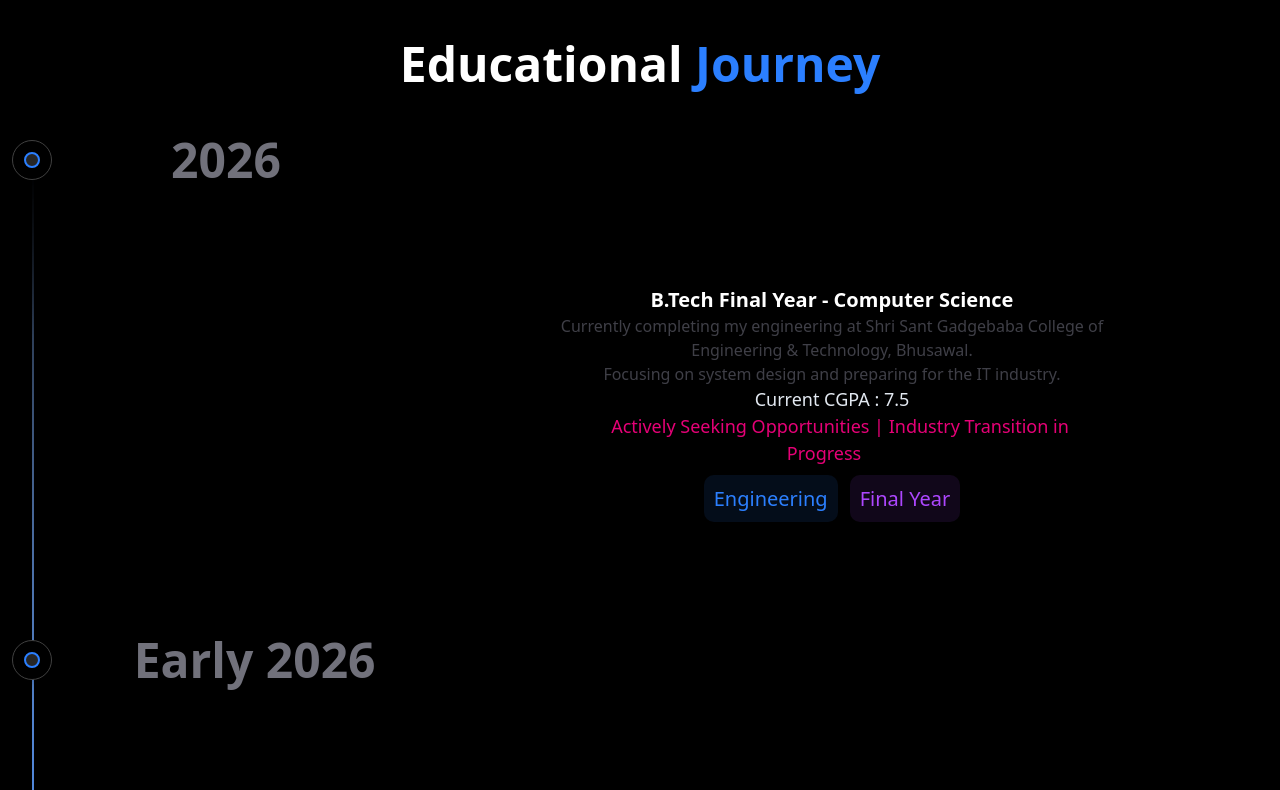
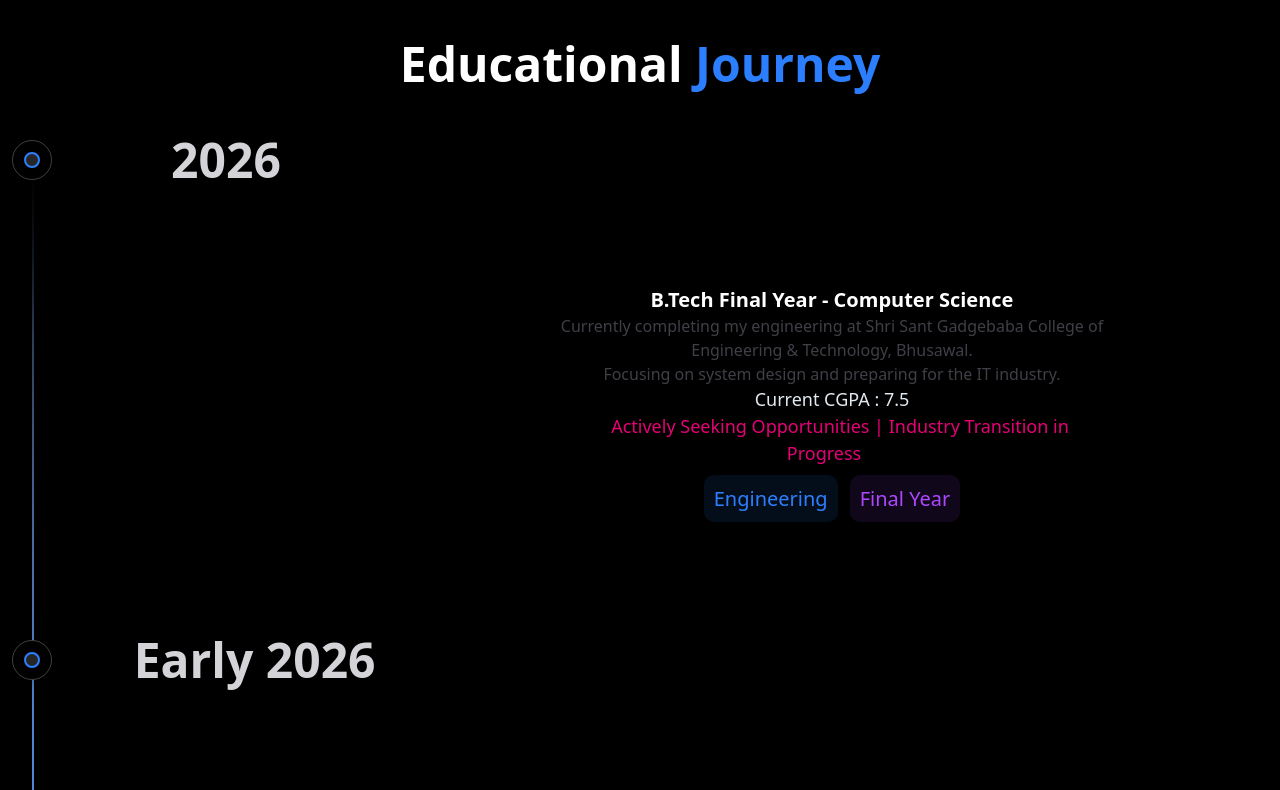
Before and after one commit to Abuzar448/Abuzar-Portfolio, a React (Vite) app: page / in a window 1280 px wide. Shown: the part 1640-2430 px from the top of the page. Built offline with nearby package versions, Linux system fonts and the light colour scheme.

Commit message:
minor changes

```diff
--- a/src/components/Timeline.jsx
+++ b/src/components/Timeline.jsx
@@ -51,7 +51,7 @@ export const Timeline = ({ data }) => {
                 <div className="h-4 w-4 rounded-full bg-neutral-800 border-2 border-blue-500" />
               </div>
 
-              <h3 className="hidden md:block text-xl md:pl-20 md:text-5xl font-bold text-zinc-500 ">
+              <h3 className="hidden md:block text-xl md:pl-20 md:text-5xl font-bold text-zinc-300 ">
                 {item.title}
               </h3>
             </div>
@@ -63,7 +63,7 @@ export const Timeline = ({ data }) => {
               </h3>
 
               {/* Actual Content Card */}
-              <div className="flex dark:bg-black pl-6 rounded-3xl">
+              <div className="flex bg-black pl-6 rounded-3xl">
                 {item.content}
               </div>
             </div>
```
